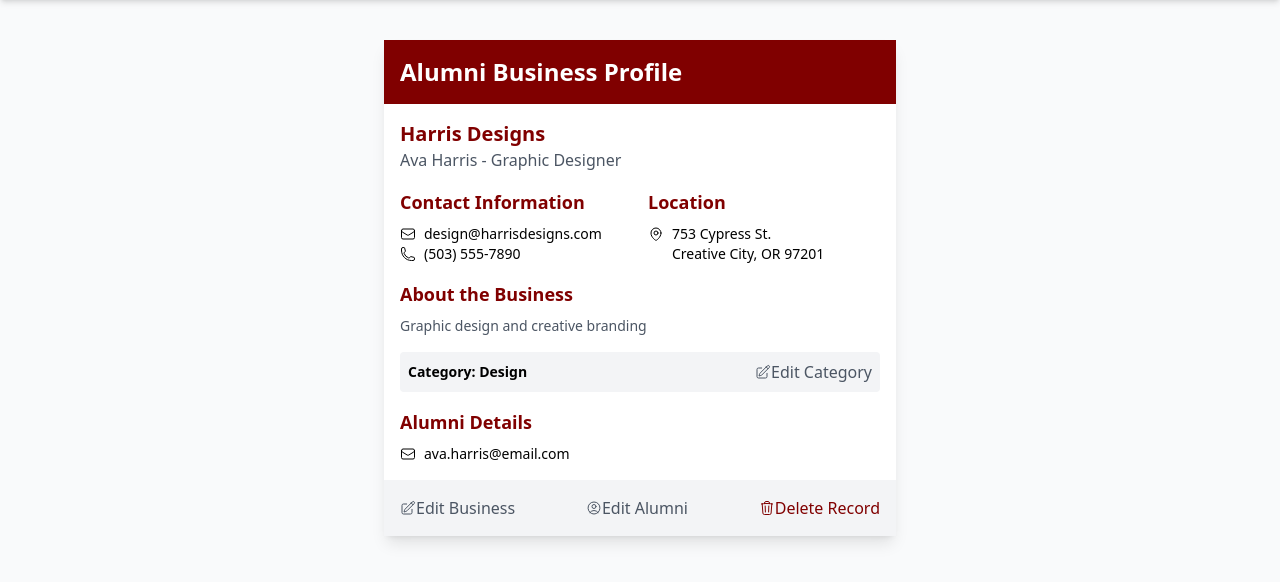
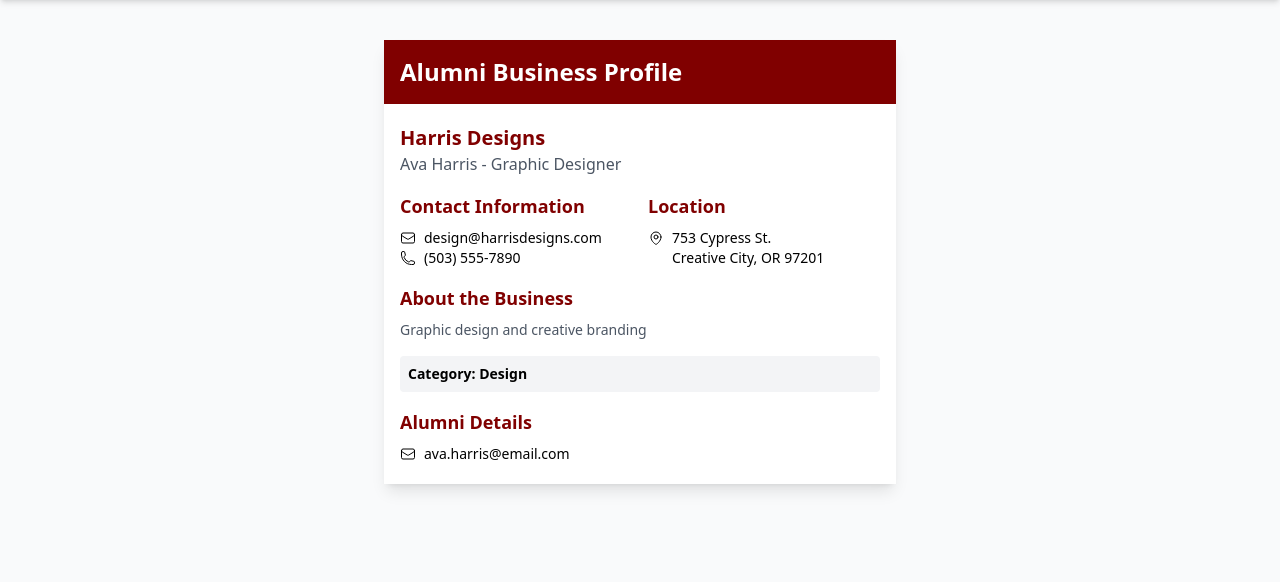
Before and after one commit to Zeusangis/gdsc_it_code_challenge, a Django app: a page that uses templates/navbar.html in a window 1280 px wide. Shown: the part 78-660 px from the top of the page. Run offline with Django 5.2, Linux system fonts and the light colour scheme; a user stored in the database is signed in; data comes from the database, SQL or seed files in the repository; both versions use the stored data as it was after the commit; some libraries are stand-ins or nearby versions.

Commit message:
uodated requirements

```diff
--- a/alumini/templates/alumini/alumni.html
+++ b/alumini/templates/alumini/alumni.html
@@ -6,7 +6,7 @@
   </div>
 
   <!-- Content -->
-  <div class="p-4 space-y-4">
+  <div class="px-4 space-y-4 py-5">
     <!-- Business Name and Partner -->
     <div>
       <h3 class="text-xl font-bold text-[#800000]">
@@ -106,26 +106,6 @@
       <span class="text-sm font-semibold"
         >Category: {{alumni.business_category}}</span
       >
-      {% if request.user.is_staff %}
-      <button class="text-gray-600 hover:text-[#800000] flex items-center">
-        <svg
-          xmlns="http://www.w3.org/2000/svg"
-          fill="none"
-          viewBox="0 0 24 24"
-          stroke-width="1.5"
-          stroke="currentColor"
-          class="size-4"
-        >
-          <path
-            stroke-linecap="round"
-            stroke-linejoin="round"
-            d="m16.862 4.487 1.687-1.688a1.875 1.875 0 1 1 2.652 2.652L10.582 16.07a4.5 4.5 0 0 1-1.897 1.13L6 18l.8-2.685a4.5 4.5 0 0 1 1.13-1.897l8.932-8.931Zm0 0L19.5 7.125M18 14v4.75A2.25 2.25 0 0 1 15.75 21H5.25A2.25 2.25 0 0 1 3 18.75V8.25A2.25 2.25 0 0 1 5.25 6H10"
-          />
-        </svg>
-
-        Edit Category
-      </button>
-      {% endif %}
     </div>
 
     <!-- Alumni Details -->
@@ -150,64 +130,5 @@
       </p>
     </div>
   </div>
-
-  {% if request.user.is_staff %}
-  <div class="bg-gray-100 p-4 flex justify-between">
-    <button class="text-gray-600 hover:text-[#800000] flex items-center">
-      <svg
-        xmlns="http://www.w3.org/2000/svg"
-        fill="none"
-        viewBox="0 0 24 24"
-        stroke-width="1.5"
-        stroke="currentColor"
-        class="size-4"
-      >
-        <path
-          stroke-linecap="round"
-          stroke-linejoin="round"
-          d="m16.862 4.487 1.687-1.688a1.875 1.875 0 1 1 2.652 2.652L10.582 16.07a4.5 4.5 0 0 1-1.897 1.13L6 18l.8-2.685a4.5 4.5 0 0 1 1.13-1.897l8.932-8.931Zm0 0L19.5 7.125M18 14v4.75A2.25 2.25 0 0 1 15.75 21H5.25A2.25 2.25 0 0 1 3 18.75V8.25A2.25 2.25 0 0 1 5.25 6H10"
-        />
-      </svg>
-
-      Edit Business
-    </button>
-    <button class="text-gray-600 hover:text-[#800000] flex items-center">
-      <svg
-        xmlns="http://www.w3.org/2000/svg"
-        fill="none"
-        viewBox="0 0 24 24"
-        stroke-width="1.5"
-        stroke="currentColor"
-        class="size-4"
-      >
-        <path
-          stroke-linecap="round"
-          stroke-linejoin="round"
-          d="M17.982 18.725A7.488 7.488 0 0 0 12 15.75a7.488 7.488 0 0 0-5.982 2.975m11.963 0a9 9 0 1 0-11.963 0m11.963 0A8.966 8.966 0 0 1 12 21a8.966 8.966 0 0 1-5.982-2.275M15 9.75a3 3 0 1 1-6 0 3 3 0 0 1 6 0Z"
-        />
-      </svg>
-
-      Edit Alumni
-    </button>
-    <button class="text-[#800000] hover:text-red-900 flex items-center">
-      <svg
-        xmlns="http://www.w3.org/2000/svg"
-        fill="none"
-        viewBox="0 0 24 24"
-        stroke-width="1.5"
-        stroke="currentColor"
-        class="size-4"
-      >
-        <path
-          stroke-linecap="round"
-          stroke-linejoin="round"
-          d="m14.74 9-.346 9m-4.788 0L9.26 9m9.968-3.21c.342.052.682.107 1.022.166m-1.022-.165L18.16 19.673a2.25 2.25 0 0 1-2.244 2.077H8.084a2.25 2.25 0 0 1-2.244-2.077L4.772 5.79m14.456 0a48.108 48.108 0 0 0-3.478-.397m-12 .562c.34-.059.68-.114 1.022-.165m0 0a48.11 48.11 0 0 1 3.478-.397m7.5 0v-.916c0-1.18-.91-2.164-2.09-2.201a51.964 51.964 0 0 0-3.32 0c-1.18.037-2.09 1.022-2.09 2.201v.916m7.5 0a48.667 48.667 0 0 0-7.5 0"
-        />
-      </svg>
-
-      Delete Record
-    </button>
-  </div>
-  {% endif %}
 </div>
 {% endblock %}
--- a/alumini/templates/alumini/index.html
+++ b/alumini/templates/alumini/index.html
@@ -35,7 +35,7 @@
       <option value="">All</option>
       {% for category in categories %}
       <!-- Add more options as needed -->
-      <option value="{{category.id}}">{{category}}</option>
+      <option value="{{category}}">{{category}}</option>
       {% endfor %}
     </select>
   </div>
--- a/alumini/urls.py
+++ b/alumini/urls.py
@@ -5,5 +5,7 @@ urlpatterns = [
     path("", index, name="home"),
     path("account/", account, name="account"),
     path("alumni/<str:id>/", alumni, name="alumni"),
+    path("admin/", admin, name="admin"),
     # path("add_data/", a dd_data, name="add_data"),
 ]
+handler404 = "alumini.views.error_404_view"
--- a/alumini/views.py
+++ b/alumini/views.py
@@ -1,9 +1,12 @@
-from django.shortcuts import render
+from django.shortcuts import render, redirect
 from .models import Alumini
 from django.contrib.auth.decorators import login_required
 from django.db.models import Q
-from django.db.models import F
 from .models import Alumini, Category
+
+
+def error_404_view(request, exception):
+    return render(request, "alumini/pageNotFound.html", status=404)
 
 
 @login_required(login_url="login")
@@ -23,7 +26,7 @@ def index(request):
             if business:
                 filters &= Q(name_of_business__icontains=business)
             if category:
-                category = Category.objects.get(id=category)
+                category = Category.objects.get(category=category)
                 filters &= Q(business_category=category)
             aluminis = aluminis.filter(filters)
 
@@ -45,6 +48,13 @@ def alumni(request, id):
     alumni = Alumini.objects.get(id=id)
     context = {"alumni": alumni}
     return render(request, "alumini/alumni.html", context)
+
+
+@login_required(login_url="login")
+def admin(request):
+    if not request.user.is_staff:
+        return render(request, "alumni/pageNotFound.html")
+    return redirect("/admin/")
 
 
 # def add_data(request):
--- a/core/settings.py
+++ b/core/settings.py
@@ -12,9 +12,9 @@ BASE_DIR = Path(__file__).resolve().parent.parent
 SECRET_KEY = "django-insecure-9g7a^!@p8a*(ecuuhxm@3*=brwfxowr^^^)z4iajf9^y(!$d53"
 
 # SECURITY WARNING: don't run with debug turned on in production!
-DEBUG = True
+DEBUG = False
 
-ALLOWED_HOSTS = []
+ALLOWED_HOSTS = ["127.0.0.1", "localhost"]
 
 
 # Application definition
--- a/templates/navbar.html
+++ b/templates/navbar.html
@@ -42,11 +42,13 @@
             <span>Account</span>
           </a>
         </li>
+        {%if request.user.is_staff %}
         <li
           class="p-4 border-b-2 border-[#800000] border-opacity-0 hover:border-opacity-100 hover:text-[#800000] duration-200 cursor-pointer"
         >
           <a href="/admin">Admin</a>
         </li>
+        {% endif %}
 
         <li
           class="p-4 border-b-2 border-[#800000] border-opacity-0 hover:border-opacity-100 hover:text-[#800000] duration-200 cursor-pointer"
```
Also changed, not shown: alumini/templates/alumini/pageNotFound.html (added, +38 -0 lines), requirements.txt (added, +14 -0 lines), db.sqlite3.
